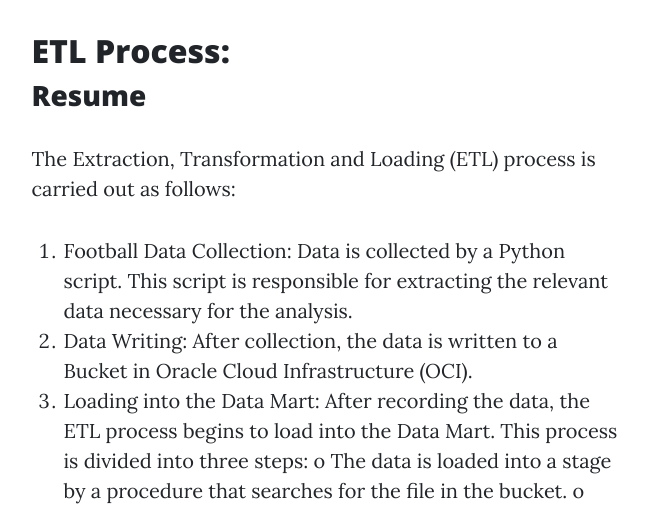
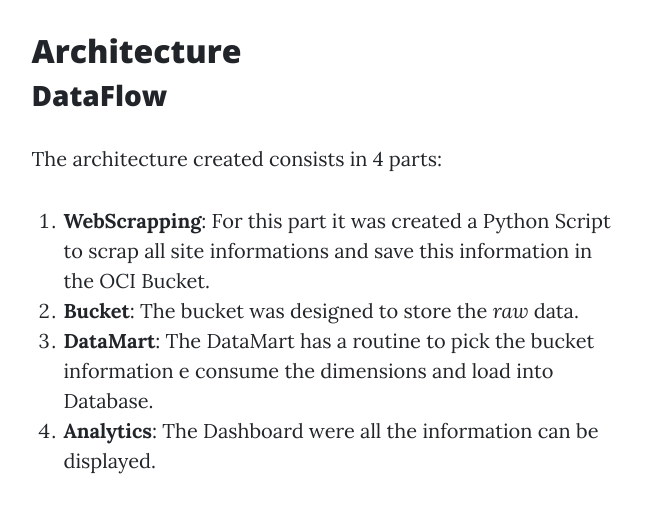
Before and after one commit to Matheuskempa/matheuskempa.github.io, a Jekyll site: the page built from _posts/2024-04-30-Oracle Data Project.md, in a window 1280 px wide and 1400 px high, scrolled down 1230 px, cut to the strip 184-692 px from the top of the window. Shown: the whole strip, without its empty margins (314-962 px from the left). Built offline with Jekyll 4.4.1, drawn with Linux system fonts in a browser that asks for light colours; nearby versions of some CDN libraries; some of the changed text lies outside the part shown.

Commit message:
Update 2024-04-30-Oracle Data Project.md

```diff
--- a/_posts/2024-04-30-Oracle Data Project.md
+++ b/_posts/2024-04-30-Oracle Data Project.md
@@ -6,6 +6,7 @@
 ---
 
 # Data Mart Project on Oracle Cloud OCI
+
 
 ## Introduction
 
@@ -17,18 +18,47 @@
 {: refdef}
 
 
-## ETL Process:
+## Architecture
+
+
+### DataFlow
+
+The architecture created consists in 4 parts:
+
+1. **WebScrapping**: For this part it was created a Python Script to scrap all site informations and save this information in the OCI Bucket.
+2. **Bucket**: The bucket was designed to store the *raw* data.
+3. **DataMart**: The DataMart has a routine to pick the bucket information e consume the dimensions and load into Database.
+4. **Analytics**: The Dashboard were all the information can be displayed.
+
+
+{:refdef: style="text-align: center;"}
+![image](https://github.com/Matheuskempa/matheuskempa.github.io/assets/31332829/a7d1c2a2-569d-4727-a36a-8744cfcb0d68){:height="400" width="600px"}
+{: refdef}
+
+The details for each part will be shown on the nexts steps.
+
+
+### Modeling Architecture
+
+The modeling was developed following the proposed by Ralph Kimball, the Star-Schema model.
+
+{:refdef: style="text-align: center;"}
+![image](https://github.com/Matheuskempa/matheuskempa.github.io/assets/31332829/f7dafba5-1e2a-4a2d-84b9-576874d33031){:height="400" width="600px"}
+{: refdef}
+
+## Creation and ETL Process Detailed:
 
 ### Resume
-The Extraction, Transformation and Loading (ETL) process is carried out as follows:
+
+Now let's go deep into this architecture and explain the wholde Extraction, Transformation and Loading (ETL) process:
 
 1. Football Data Collection: Data is collected by a Python script.
 This script is responsible for extracting the relevant data necessary for the analysis.
 2. Data Writing: After collection, the data is written to a Bucket in Oracle Cloud Infrastructure (OCI).
 3. Loading into the Data Mart: After recording the data, the ETL process begins to load into the Data Mart. This process is divided into three steps:
-o The data is loaded into a stage by a procedure that searches for the file in the bucket.
-o The data is processed to be loaded in its respective dimensions.
-o Finally, the FACT table is loaded.
+* The data is loaded into a stage by a procedure that searches for the file in the bucket.
+* The data is processed to be loaded in its respective dimensions.
+* Finally, the FACT table is loaded.
 This entire ETL process was carried out using Oracle's Autonomous Data Warehouse.
 
 ### Load History:
@@ -40,19 +70,7 @@
 ### Data Consumption:
 After the ETL process is complete, the data is consumed by reports. These reports are designed to provide a clear and understandable view of data, allowing for effective analysis.
 
-## Overall Architecture
 
-{:refdef: style="text-align: center;"}
-![image](https://github.com/Matheuskempa/matheuskempa.github.io/assets/31332829/a7d1c2a2-569d-4727-a36a-8744cfcb0d68){:height="400" width="600px"}
-{: refdef}
-
-## Modeling Architecture
-
-The modeling was developed following the proposed by Ralph Kimball, the StarSchema model.
-
-{:refdef: style="text-align: center;"}
-![image](https://github.com/Matheuskempa/matheuskempa.github.io/assets/31332829/f7dafba5-1e2a-4a2d-84b9-576874d33031){:height="400" width="600px"}
-{: refdef}
 
 ## Sample Dashboard
 
@@ -61,7 +79,3 @@
 {:refdef: style="text-align: center;"}
 ![image](https://github.com/Matheuskempa/matheuskempa.github.io/assets/31332829/103e857e-1c2a-4d12-a115-dbb46e39974e){:height="400" width="600px"}
 {: refdef}
-
-
-The project is still not over, at the current moment steps 1,2,3 are finished but they are not fully orchestrared.
-Soon i will bring more updates with all the source codes.
```
